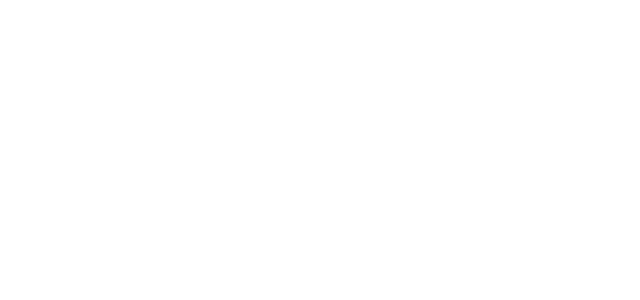
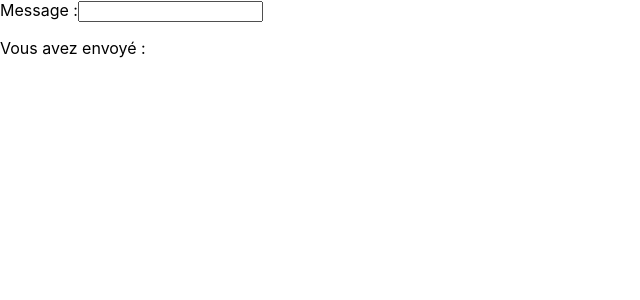
Before and after one commit to Anakin-66/worst-celebrities, a React (Create React App) app: page /form in a window 1280 px wide. Before the commit this address had no page. Shown: the top 300 px of the page, without its empty margins (0-640 px from the left). Built offline with nearby package versions, Linux system fonts and the light colour scheme.

Commit message:
added form page

```diff
--- a/src/App.js
+++ b/src/App.js
@@ -5,6 +5,7 @@
 import RandomCelebrity from "./pages/RandomCelebrity";
 import TvSpeakersPages from "./pages/TvSpeakersPage";
 import CopyrightPage from "./pages/CopyrightPage";
+import FormMessagePage from "./pages/FormMessagePage";
 
 function App() {
   return (
@@ -16,6 +17,7 @@
         <Route path="/random" element={<RandomCelebrity />} />
         <Route path="/tvspeakers" element={<TvSpeakersPages />} />
         <Route path="/copyright" element={<CopyrightPage />} />
+        <Route path="/form" element={<FormMessagePage />} />
       </Routes>
     </BrowserRouter>
 
--- a/src/pages/CopyrightPage.jsx
+++ b/src/pages/CopyrightPage.jsx
@@ -3,12 +3,11 @@
 function CopyrightPage () {
 
     // Honnêtement je sais pas l'expliquer pour le moment, je sais juste que c'est une fonction propre à REACT et que le composant sera true par défaut
-    const [displayText,setDisplayText] = useState(true);
+    const [displayText, setDisplayText] = useState(false);
 
     const handleButtonClick = () => {
         // A son click la valeur de displayText est changé
         setDisplayText(!displayText)
-        console.log(displayText);
     }
 
     return (
--- /dev/null
+++ b/src/pages/FormMessagePage.jsx
@@ -0,0 +1,23 @@
+import { useState } from "react";
+
+function FormMessagePage () {
+
+    const [message, setMessage ] = useState("")
+
+    const handleMessageChange = (event) => {
+        setMessage(event.target.value);
+
+    }
+
+    return (
+        <form>
+            <label>
+                Message :
+            <input onChange={handleMessageChange} type="text" name="message" />
+            </label>
+            <p>Vous avez envoyé : {message} </p>
+        </form>
+    )
+}
+
+export default FormMessagePage
```
